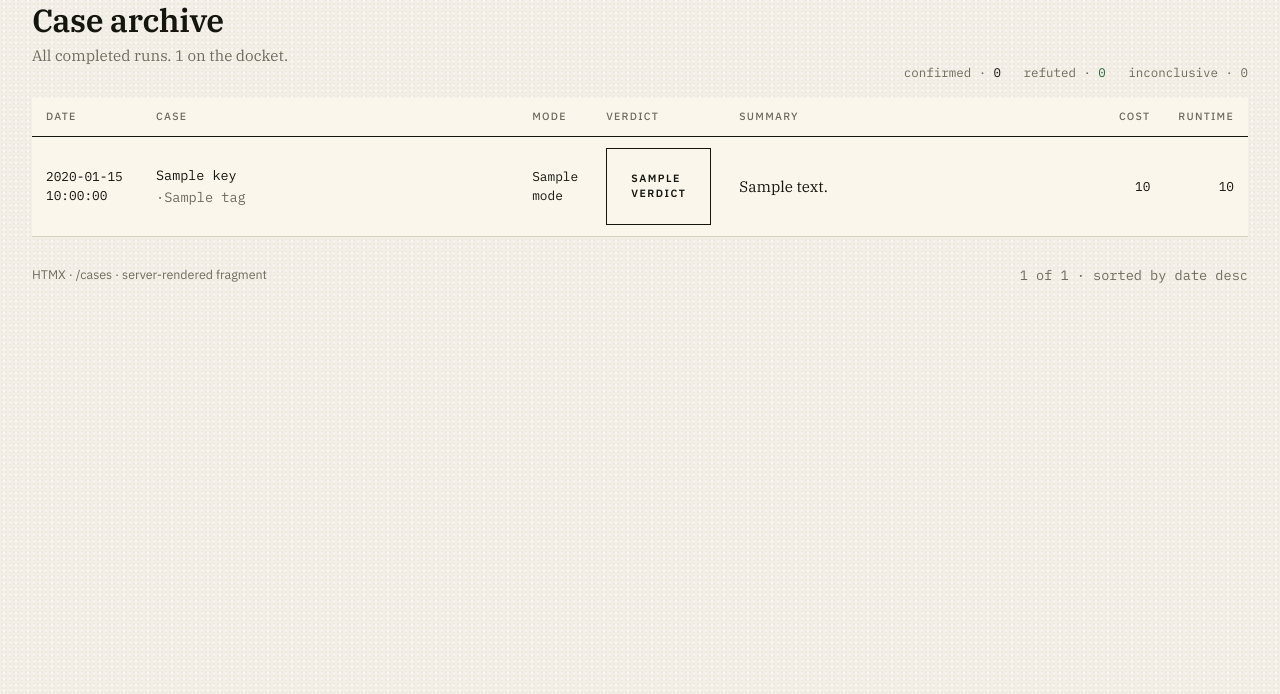
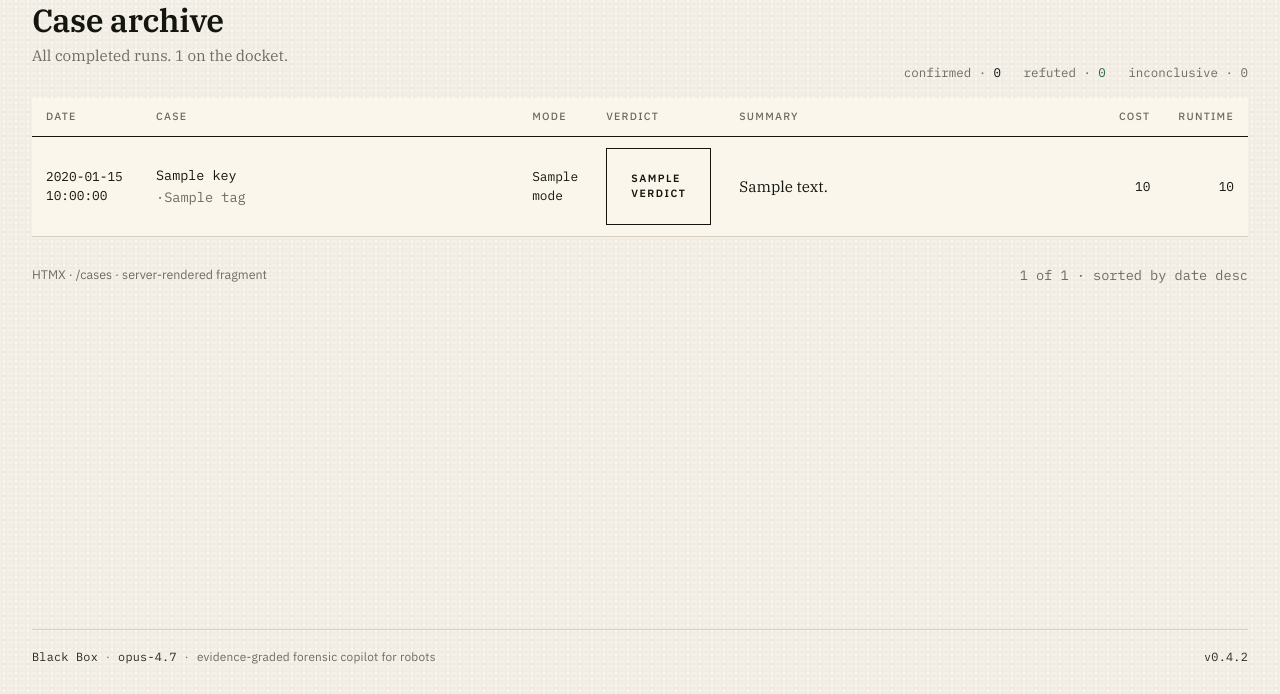
Before and after one commit to LucasErcolano/BlackBox, a FastAPI app: template src/black_box/ui/templates/cases.html in a window 1280 px wide. Shown: the part 106-800 px from the top of the page. Run offline with FastAPI, Linux system fonts and the light colour scheme; the template is opened without the code that fills it: most values are stand-ins (such as "Sample title", 1, 10 or a date in 2020); some libraries are stand-ins or nearby versions.

Commit message:
fix(ui): anchor footer with sticky flex layout, kill cream gap below short pages
Body becomes flex column with min-height 100vh; .bb-main flex-grows
and .bb-foot has margin-top:auto so footer pins to viewport bottom on
short content (intake idle, report w/o long patch). Bumps CSS cachebust
to v=6.

```diff
--- a/src/black_box/ui/static/style.css
+++ b/src/black_box/ui/static/style.css
@@ -59,7 +59,13 @@ h2, .h2 { font-family: var(--serif); font-weight: 500; font-size: 1.25rem; lette
 .cite  { font-family: var(--mono); font-size: 0.72rem; }
 
 /* Layout */
-.bb-shell { max-width: 1840px; margin: 0 auto; padding: 28px clamp(28px, 2.5vw, 56px) 96px; }
+html, body { min-height: 100%; }
+body { display: flex; flex-direction: column; min-height: 100vh; }
+.bb-shell { max-width: 1840px; width: 100%; margin: 0 auto; padding: 28px clamp(28px, 2.5vw, 56px) 0; display: flex; flex-direction: column; flex: 1 1 auto; min-height: 100vh; }
+.bb-main { flex: 1 1 auto; padding-bottom: 32px; }
+.bb-foot { display: flex; align-items: center; gap: 8px; padding: 18px 0 28px; margin-top: auto; border-top: 1px solid var(--line); font-family: var(--sans); font-size: 0.74rem; color: var(--muted); letter-spacing: 0.02em; }
+.bb-foot .mono { font-family: var(--mono); font-size: 0.74rem; color: var(--ink-2); }
+.bb-foot .bb-foot-spacer { flex: 1 1 auto; }
 .bb-narrow { max-width: 680px; margin: 0 auto; }
 
 /* Masthead */
--- a/src/black_box/ui/templates/_base.html
+++ b/src/black_box/ui/templates/_base.html
@@ -7,7 +7,7 @@
 <link rel="preconnect" href="https://fonts.googleapis.com">
 <link rel="preconnect" href="https://fonts.gstatic.com" crossorigin>
 <link href="https://fonts.googleapis.com/css2?family=IBM+Plex+Sans:wght@400;500;600&family=IBM+Plex+Serif:wght@400;500;600&family=IBM+Plex+Mono:wght@400;500&display=swap" rel="stylesheet">
-<link rel="stylesheet" href="/static/style.css?v=5">
+<link rel="stylesheet" href="/static/style.css?v=6">
 <script src="https://unpkg.com/htmx.org@1.9.12"></script>
 </head>
 {% from "_glyphs.html" import glyph_cube %}
@@ -26,7 +26,19 @@
     <div class="vol">{% block vol %}Vol. III · No. 18{% endblock %}</div>
   </header>
 
-  {% block content %}{% endblock %}
+  <main class="bb-main">
+    {% block content %}{% endblock %}
+  </main>
+
+  <footer class="bb-foot">
+    <span class="mono">Black Box</span>
+    <span>·</span>
+    <span class="mono">opus-4.7</span>
+    <span>·</span>
+    <span>evidence-graded forensic copilot for robots</span>
+    <span class="bb-foot-spacer"></span>
+    <span class="mono">v0.4.2</span>
+  </footer>
 </div>
 </body>
 </html>
```
